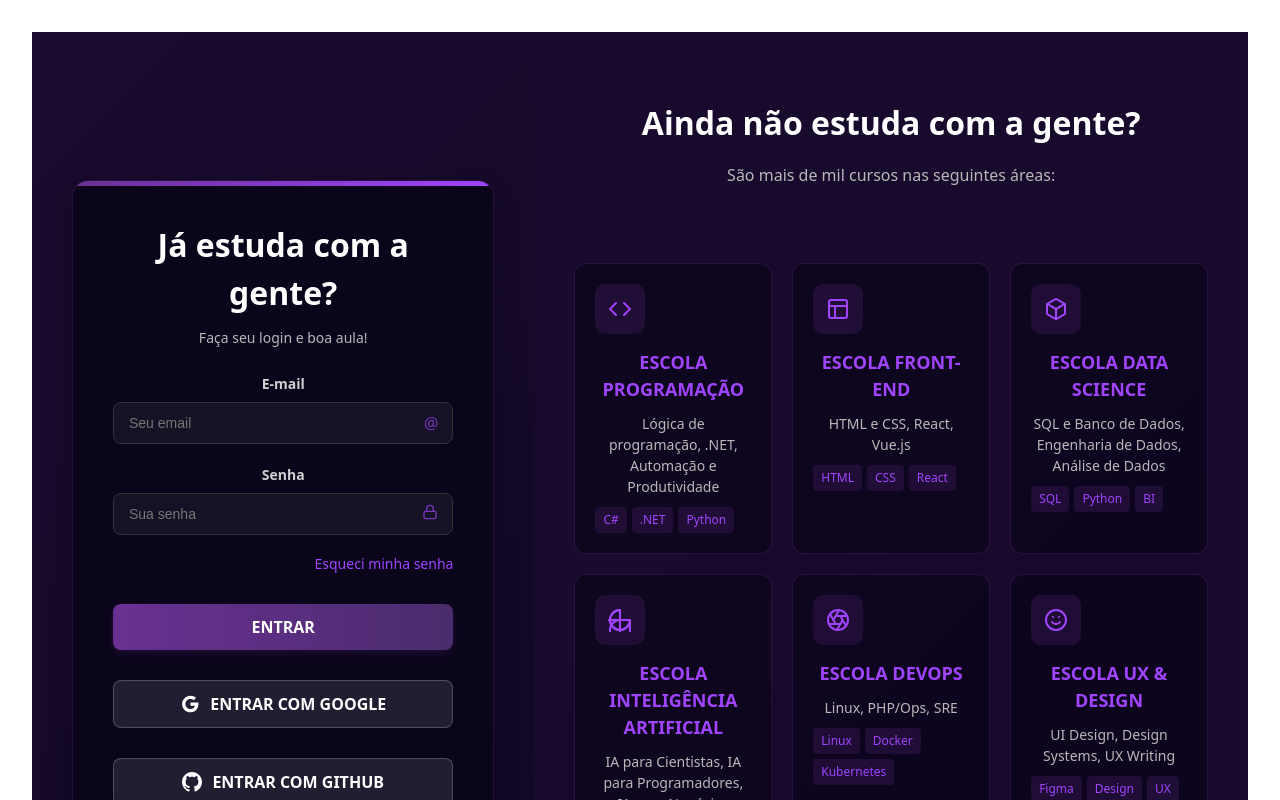
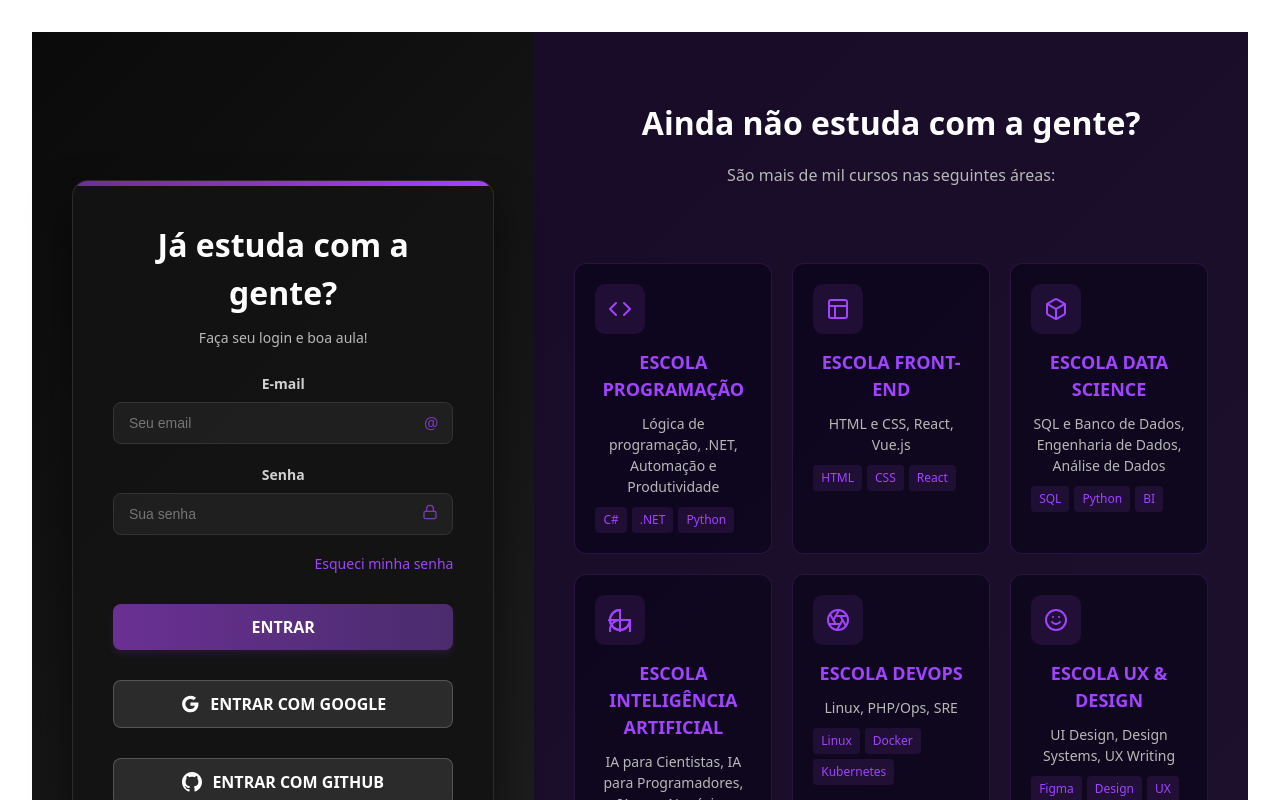
Before and after one commit to kalebzaki4/Estuda-Mais, a React app in the folder frontend/: page /login in a window 1280 px wide. Shown: the top 800 px of the page. Built offline with nearby package versions, Linux system fonts and the light colour scheme; the HTML template or start-up script is replaced by a standard one.

Commit message:
Update Auth page background and card styles
Refined the background gradient for the auth container and adjusted the auth card's color, shadow, and border for a more modern and subtle appearance.

```diff
--- a/frontend/src/components/auth/Auth.css
+++ b/frontend/src/components/auth/Auth.css
@@ -2,7 +2,7 @@
 .auth-container {
   display: flex;
   min-height: 100vh;
-  background: linear-gradient(135deg, #1a0b2e 0%, #0d0522 100%);
+  background: linear-gradient(135deg, #0a0a0a 0%, #1a1a1a 50%, #2a2a2a 100%);
 }
 
 /* Coluna de login */
@@ -25,15 +25,15 @@
 }
 
 .auth-card {
-  background-color: #0a051a;
+  background-color: rgba(20, 20, 20, 0.95);
   border-radius: 16px;
-  box-shadow: 0 10px 25px rgba(0, 0, 0, 0.3);
+  box-shadow: 0 20px 40px rgba(0, 0, 0, 0.5);
   width: 100%;
   max-width: 400px;
   padding: 35px;
   position: relative;
   overflow: hidden;
-  border: 1px solid rgba(106, 48, 147, 0.3);
+  border: 1px solid rgba(255, 255, 255, 0.1);
 }
 
 .auth-card::before {
```
